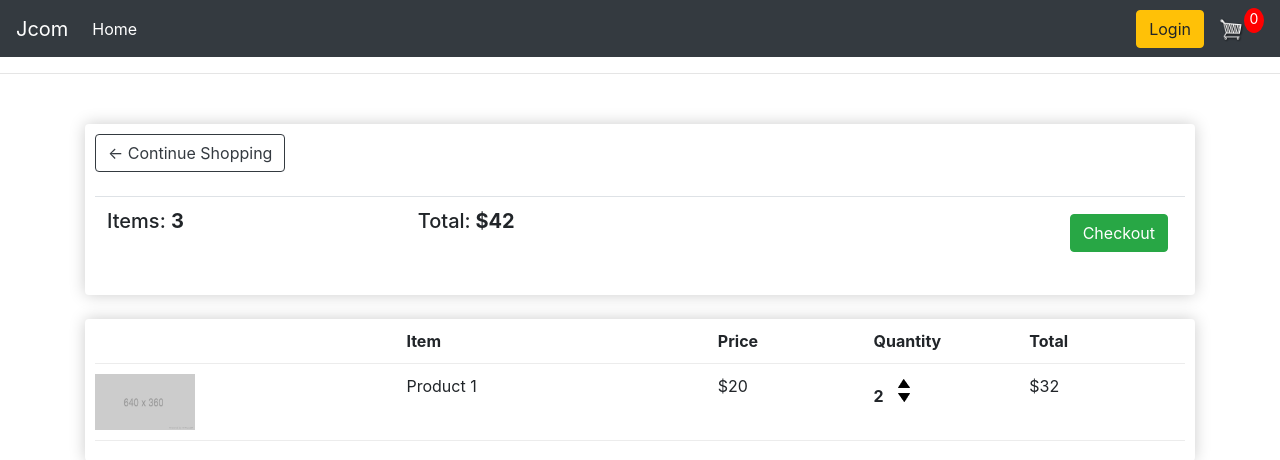
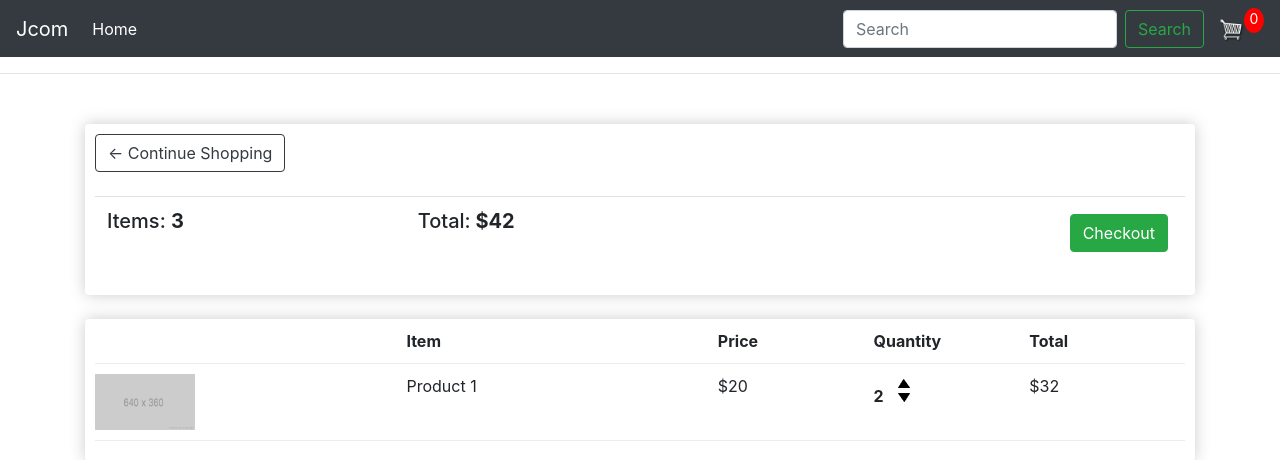
Before and after one commit to jacquesasinyo/Ecommerce, a Django app: page /cart/ in a window 1280 px wide. Shown: the top 460 px of the page. Run offline with Django 4.2, Linux system fonts and the light colour scheme; lists and menus that the app fills with data are empty.

Commit message:
Update main.html

```diff
--- a/ecommerce_part1/store/templates/store/main.html
+++ b/ecommerce_part1/store/templates/store/main.html
@@ -24,7 +24,12 @@
           </ul>
           <div>
             <div class="form-inline my-2 my-lg-0">
-                       <a href="#"class="btn btn-warning">Login</a>
+                    <div>
+                <form class="form-inline my-2 my-lg-0" method="GET" action="{% url 'search' %}">
+                  <input type="text" name="query" class="form-control mr-sm-2" type="search" placeholder="Search" aria-label="Search">
+                  <button class="btn btn-outline-success my-2 my-sm-0" type="submit">Search</button>
+                </form>
+              </div>
 
                        <a href="{% url 'cart' %}">
                          <img  id="cart-icon" src="{% static 'images/cart.png' %}">
```
